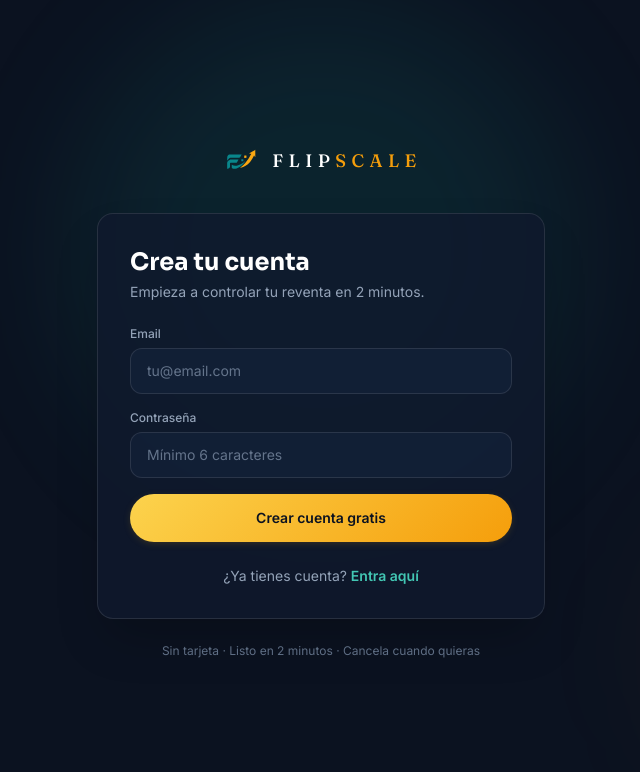
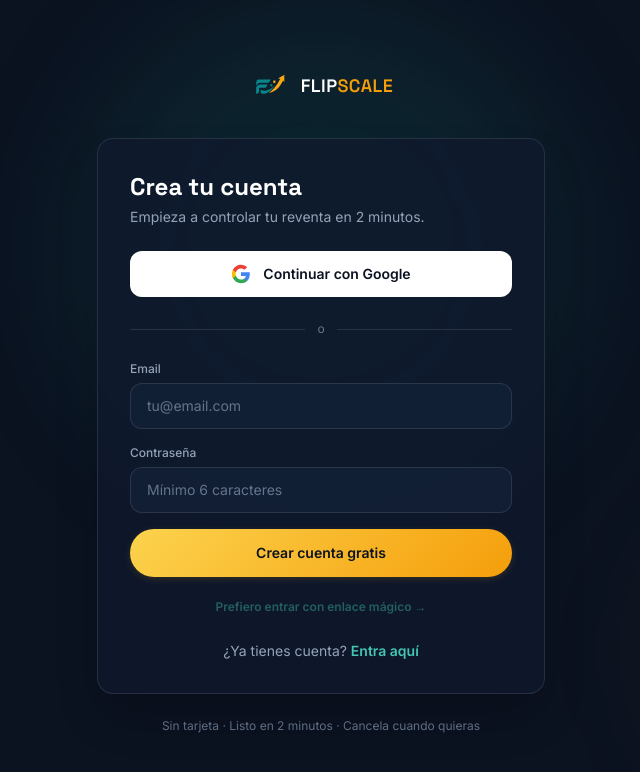
Before and after one commit to sergimipo/Flipscale, a Next.js app: page /register in a window 1280 px wide. Shown: the top 772 px of the page, without its empty margins (319-959 px from the left). Built offline with nearby package versions, Linux system fonts and the light colour scheme; no server answers.

Commit message:
Space Grotesk + magic link + Google OAuth

```diff
--- a/app/layout.tsx
+++ b/app/layout.tsx
@@ -1,10 +1,9 @@
 import type { Metadata } from 'next';
-import { Inter, Sora, Fraunces } from 'next/font/google';
+import { Inter, Space_Grotesk } from 'next/font/google';
 import './globals.css';
 
 const inter = Inter({ subsets: ['latin'], variable: '--font-inter' });
-const sora = Sora({ subsets: ['latin'], variable: '--font-sora', weight: ['400', '600', '700', '800'] });
-const fraunces = Fraunces({ subsets: ['latin'], variable: '--font-fraunces', weight: ['400', '500', '600'] });
+const space = Space_Grotesk({ subsets: ['latin'], variable: '--font-space', weight: ['400', '500', '600', '700'] });
 
 export const metadata: Metadata = {
   title: 'Flipscale — Inteligencia para revendedores',
@@ -15,7 +14,7 @@
 export default function RootLayout({ children }: { children: React.ReactNode }) {
   return (
     <html lang="es">
-      <body className={`${inter.variable} ${sora.variable} ${fraunces.variable} font-sans`}>{children}</body>
+      <body className={`${inter.variable} ${space.variable} font-sans`}>{children}</body>
     </html>
   );
 }
--- a/app/login/page.js
+++ b/app/login/page.js
@@ -25,6 +25,8 @@
   const [password, setPassword] = useState('');
   const [error, setError] = useState('');
   const [loading, setLoading] = useState(false);
+  const [magicSent, setMagicSent] = useState(false);
+  const [showPassword, setShowPassword] = useState(true);
   const router = useRouter();
   const supabase = createClient();
 
@@ -41,6 +43,34 @@
     router.push('/dashboard');
   };
 
+  const handleMagicLink = async (e) => {
+    e.preventDefault();
+    if (!email) {
+      setError('Escribe tu email para enviarte el enlace.');
+      return;
+    }
+    setLoading(true);
+    setError('');
+    const { error } = await supabase.auth.signInWithOtp({
+      email,
+      options: { emailRedirectTo: `${window.location.origin}/auth/callback` },
+    });
+    setLoading(false);
+    if (error) {
+      setError('No se pudo enviar el enlace. Prueba de nuevo.');
+      return;
+    }
+    setMagicSent(true);
+  };
+
+  const handleGoogle = async () => {
+    setLoading(true);
+    await supabase.auth.signInWithOAuth({
+      provider: 'google',
+      options: { redirectTo: `${window.location.origin}/auth/callback` },
+    });
+  };
+
   return (
     <div className="relative flex min-h-screen items-center justify-center overflow-hidden bg-ink-950 px-6 py-16 text-white">
       <div className="pointer-events-none absolute inset-0">
@@ -51,16 +81,90 @@
       <div className="animate-fade-up relative w-full max-w-md">
         <Link href="/" className="mb-8 flex items-center justify-center gap-3 transition hover:scale-[1.02]">
           <Logo />
-          <span className="font-serif text-lg font-medium tracking-[0.3em]">
+          <span className="font-display text-lg font-semibold tracking-wide">
             FLIP<span className="text-accent-500">SCALE</span>
           </span>
         </Link>
 
         <div className="rounded-2xl border border-white/10 bg-ink-900/80 p-8 shadow-2xl backdrop-blur-xl">
+          {magicSent ? (
+            <div className="text-center">
+              <div className="mx-auto mb-4 flex h-14 w-14 items-center justify-center rounded-full bg-brand-500/10 text-2xl">
+                📬
+              </div>
+              <h1 className="font-display text-2xl font-bold">Revisa tu correo</h1>
+              <p className="mt-2 text-sm leading-relaxed text-slate-400">
+                Te hemos enviado un enlace mágico a <span className="font-semibold text-brand-400">{email}</span>.
+                Ábrelo para entrar.
+              </p>
+              <button
+                onClick={() => setMagicSent(false)}
+                className="btn-primary mt-6 inline-block"
+              >
+                Volver
+              </button>
+            </div>
+          ) : (
+            <>
               <h1 className="font-display text-2xl font-bold">Bienvenido de nuevo</h1>
               <p className="mt-1 text-sm text-slate-400">Entra en tu panel de Flipscale.</p>
 
-          <form onSubmit={handleLogin} className="mt-6 space-y-4">
+              {/* BOTÓN GOOGLE */}
+              <button
+                onClick={handleGoogle}
+                disabled={loading}
+                className="mt-6 flex w-full items-center justify-center gap-3 rounded-xl border border-white/10 bg-white px-4 py-3 text-sm font-semibold text-ink-950 transition hover:bg-slate-100 disabled:opacity-60"
+              >
+                <svg className="h-5 w-5" viewBox="0 0 24 24">
+                  <path
+                    d="M22.56 12.25c0-.78-.07-1.53-.2-2.25H12v4.26h5.92c-.26 1.37-1.04 2.53-2.21 3.31v2.77h3.57c2.08-1.92 3.28-4.74 3.28-8.09z"
+                    fill="#4285F4"
+                  />
+                  <path
+                    d="M12 23c2.97 0 5.46-.98 7.28-2.66l-3.57-2.77c-.98.66-2.23 1.06-3.71 1.06-2.86 0-5.29-1.93-6.16-4.53H2.18v2.84C3.99 20.53 7.7 23 12 23z"
+                    fill="#34A853"
+                  />
+                  <path
+                    d="M5.84 14.09c-.22-.66-.35-1.36-.35-2.09s.13-1.43.35-2.09V7.07H2.18C1.43 8.55 1 10.22 1 12s.43 3.45 1.18 4.93l2.85-2.22.81-.62z"
+                    fill="#FBBC05"
+                  />
+                  <path
+                    d="M12 5.38c1.62 0 3.06.56 4.21 1.64l3.15-3.15C17.45 2.09 14.97 1 12 1 7.7 1 3.99 3.47 2.18 7.07l3.66 2.84c.87-2.6 3.3-4.53 6.16-4.53z"
+                    fill="#EA4335"
+                  />
+                </svg>
+                Continuar con Google
+              </button>
+
+              {/* DIVIDER */}
+              <div className="my-6 flex items-center gap-3">
+                <div className="h-px flex-1 bg-white/10" />
+                <span className="text-xs text-slate-500">o</span>
+                <div className="h-px flex-1 bg-white/10" />
+              </div>
+
+              {/* TOGGLE: Email / Contraseña */}
+              <div className="mb-4 flex rounded-lg bg-ink-800/60 p-1">
+                <button
+                  onClick={() => setShowPassword(false)}
+                  className={`flex-1 rounded-md px-3 py-1.5 text-xs font-semibold transition ${
+                    !showPassword ? 'bg-white/10 text-white' : 'text-slate-400'
+                  }`}
+                >
+                  Enlace mágico
+                </button>
+                <button
+                  onClick={() => setShowPassword(true)}
+                  className={`flex-1 rounded-md px-3 py-1.5 text-xs font-semibold transition ${
+                    showPassword ? 'bg-white/10 text-white' : 'text-slate-400'
+                  }`}
+                >
+                  Email y contraseña
+                </button>
+              </div>
+
+              {showPassword ? (
+                <form onSubmit={handleLogin} className="space-y-4">
                   <div>
                     <label className="mb-1.5 block text-xs font-medium text-slate-400">Email</label>
                     <input
@@ -83,15 +187,35 @@
                       className="w-full rounded-xl border border-white/10 bg-ink-800/60 px-4 py-3 text-sm outline-none transition placeholder:text-slate-500 focus:border-brand-500"
                     />
                   </div>
-
                   {error && (
                     <p className="rounded-lg border border-red-500/30 bg-red-500/10 p-3 text-xs text-red-400">{error}</p>
                   )}
-
                   <button type="submit" disabled={loading} className="btn-primary w-full disabled:opacity-60">
                     {loading ? 'Entrando…' : 'Entrar'}
                   </button>
                 </form>
+              ) : (
+                <form onSubmit={handleMagicLink} className="space-y-4">
+                  <div>
+                    <label className="mb-1.5 block text-xs font-medium text-slate-400">Email</label>
+                    <input
+                      type="email"
+                      required
+                      value={email}
+                      onChange={(e) => setEmail(e.target.value)}
+                      placeholder="tu@email.com"
+                      className="w-full rounded-xl border border-white/10 bg-ink-800/60 px-4 py-3 text-sm outline-none transition placeholder:text-slate-500 focus:border-brand-500"
+                    />
+                    <p className="mt-1.5 text-xs text-slate-500">Te enviaremos un enlace para entrar sin contraseña.</p>
+                  </div>
+                  {error && (
+                    <p className="rounded-lg border border-red-500/30 bg-red-500/10 p-3 text-xs text-red-400">{error}</p>
+                  )}
+                  <button type="submit" disabled={loading} className="btn-primary w-full disabled:opacity-60">
+                    {loading ? 'Enviando…' : 'Enviar enlace mágico'}
+                  </button>
+                </form>
+              )}
 
               <p className="mt-6 text-center text-sm text-slate-400">
                 ¿No tienes cuenta?{' '}
@@ -99,6 +223,8 @@
                   Crea una gratis
                 </Link>
               </p>
+            </>
+          )}
         </div>
 
         <p className="mt-6 text-center text-xs text-slate-500">
--- a/app/page.tsx
+++ b/app/page.tsx
@@ -148,7 +148,7 @@
         <div className="mx-auto flex h-20 max-w-6xl items-center justify-between px-6">
           <Link href="/" className="flex items-center gap-3 transition-all duration-300 hover:scale-[1.02]">
             <Logo className="h-11 w-11 drop-shadow-[0_0_8px_rgba(20,184,166,0.3)]" />
-            <span className="font-serif text-lg font-medium tracking-[0.3em]">
+            <span className="font-display text-lg font-semibold tracking-wide">
               FLIP<span className="text-accent-500">SCALE</span>
             </span>
           </Link>
@@ -437,7 +437,7 @@
           <div className="mx-auto flex max-w-6xl flex-col items-center justify-between gap-4 text-sm text-slate-500 md:flex-row">
             <div className="flex items-center gap-2">
               <Logo className="h-8 w-8" />
-              <span className="font-serif text-sm font-medium tracking-[0.25em]">
+              <span className="font-display text-sm font-semibold tracking-wide">
                 FLIP<span className="text-accent-500">SCALE</span>
               </span>
             </div>
--- a/app/register/page.js
+++ b/app/register/page.js
@@ -25,7 +25,7 @@
   const [password, setPassword] = useState('');
   const [error, setError] = useState('');
   const [loading, setLoading] = useState(false);
-  const [confirm, setConfirm] = useState(false);
+  const [magicSent, setMagicSent] = useState(false);
   const router = useRouter();
   const supabase = createClient();
 
@@ -48,10 +48,38 @@
       return;
     }
     if (!data.session) {
-      setConfirm(true);
+      setMagicSent(true);
       return;
     }
     router.push('/dashboard');
+  };
+
+  const handleMagicLink = async (e) => {
+    e.preventDefault();
+    if (!email) {
+      setError('Escribe tu email para enviarte el enlace.');
+      return;
+    }
+    setLoading(true);
+    setError('');
+    const { error } = await supabase.auth.signInWithOtp({
+      email,
+      options: { emailRedirectTo: `${window.location.origin}/auth/callback` },
+    });
+    setLoading(false);
+    if (error) {
+      setError('No se pudo enviar el enlace. Prueba de nuevo.');
+      return;
+    }
+    setMagicSent(true);
+  };
+
+  const handleGoogle = async () => {
+    setLoading(true);
+    await supabase.auth.signInWithOAuth({
+      provider: 'google',
+      options: { redirectTo: `${window.location.origin}/auth/callback` },
+    });
   };
 
   return (
@@ -64,13 +92,13 @@
       <div className="animate-fade-up relative w-full max-w-md">
         <Link href="/" className="mb-8 flex items-center justify-center gap-3 transition hover:scale-[1.02]">
           <Logo />
-          <span className="font-serif text-lg font-medium tracking-[0.3em]">
+          <span className="font-display text-lg font-semibold tracking-wide">
             FLIP<span className="text-accent-500">SCALE</span>
           </span>
         </Link>
 
         <div className="rounded-2xl border border-white/10 bg-ink-900/80 p-8 shadow-2xl backdrop-blur-xl">
-          {confirm ? (
+          {magicSent ? (
             <div className="text-center">
               <div className="mx-auto mb-4 flex h-14 w-14 items-center justify-center rounded-full bg-brand-500/10 text-2xl">
                 📬
@@ -78,18 +106,56 @@
               <h1 className="font-display text-2xl font-bold">Revisa tu correo</h1>
               <p className="mt-2 text-sm leading-relaxed text-slate-400">
                 Te hemos enviado un enlace a <span className="font-semibold text-brand-400">{email}</span> para
-                activar tu cuenta.
+                activar tu cuenta o entrar directamente.
               </p>
-              <Link href="/login" className="btn-primary mt-6 inline-block">
-                Ir a entrar
-              </Link>
+              <button
+                onClick={() => setMagicSent(false)}
+                className="btn-primary mt-6 inline-block"
+              >
+                Volver
+              </button>
             </div>
           ) : (
             <>
               <h1 className="font-display text-2xl font-bold">Crea tu cuenta</h1>
               <p className="mt-1 text-sm text-slate-400">Empieza a controlar tu reventa en 2 minutos.</p>
 
-              <form onSubmit={handleRegister} className="mt-6 space-y-4">
+              {/* BOTÓN GOOGLE */}
+              <button
+                onClick={handleGoogle}
+                disabled={loading}
+                className="mt-6 flex w-full items-center justify-center gap-3 rounded-xl border border-white/10 bg-white px-4 py-3 text-sm font-semibold text-ink-950 transition hover:bg-slate-100 disabled:opacity-60"
+              >
+                <svg className="h-5 w-5" viewBox="0 0 24 24">
+                  <path
+                    d="M22.56 12.25c0-.78-.07-1.53-.2-2.25H12v4.26h5.92c-.26 1.37-1.04 2.53-2.21 3.31v2.77h3.57c2.08-1.92 3.28-4.74 3.28-8.09z"
+                    fill="#4285F4"
+                  />
+                  <path
+                    d="M12 23c2.97 0 5.46-.98 7.28-2.66l-3.57-2.77c-.98.66-2.23 1.06-3.71 1.06-2.86 0-5.29-1.93-6.16-4.53H2.18v2.84C3.99 20.53 7.7 23 12 23z"
+                    fill="#34A853"
+                  />
+                  <path
+                    d="M5.84 14.09c-.22-.66-.35-1.36-.35-2.09s.13-1.43.35-2.09V7.07H2.18C1.43 8.55 1 10.22 1 12s.43 3.45 1.18 4.93l2.85-2.22.81-.62z"
+                    fill="#FBBC05"
+                  />
+                  <path
+                    d="M12 5.38c1.62 0 3.06.56 4.21 1.64l3.15-3.15C17.45 2.09 14.97 1 12 1 7.7 1 3.99 3.47 2.18 7.07l3.66 2.84c.87-2.6 3.3-4.53 6.16-4.53z"
+                    fill="#EA4335"
+                  />
+                </svg>
+                Continuar con Google
+              </button>
+
+              {/* DIVIDER */}
+              <div className="my-6 flex items-center gap-3">
+                <div className="h-px flex-1 bg-white/10" />
+                <span className="text-xs text-slate-500">o</span>
+                <div className="h-px flex-1 bg-white/10" />
+              </div>
+
+              {/* FORMULARIO EMAIL */}
+              <form onSubmit={handleRegister} className="space-y-4">
                 <div>
                   <label className="mb-1.5 block text-xs font-medium text-slate-400">Email</label>
                   <input
@@ -112,15 +178,24 @@
                     className="w-full rounded-xl border border-white/10 bg-ink-800/60 px-4 py-3 text-sm outline-none transition placeholder:text-slate-500 focus:border-brand-500"
                   />
                 </div>
-
                 {error && (
                   <p className="rounded-lg border border-red-500/30 bg-red-500/10 p-3 text-xs text-red-400">{error}</p>
                 )}
-
                 <button type="submit" disabled={loading} className="btn-primary w-full disabled:opacity-60">
                   {loading ? 'Creando cuenta…' : 'Crear cuenta gratis'}
                 </button>
               </form>
+
+              {/* MAGIC LINK */}
+              <div className="mt-4 text-center">
+                <button
+                  onClick={handleMagicLink}
+                  disabled={loading || !email}
+                  className="text-xs font-semibold text-brand-400 transition hover:text-brand-300 disabled:opacity-40"
+                >
+                  Prefiero entrar con enlace mágico →
+                </button>
+              </div>
 
               <p className="mt-6 text-center text-sm text-slate-400">
                 ¿Ya tienes cuenta?{' '}
--- a/tailwind.config.ts
+++ b/tailwind.config.ts
@@ -37,8 +37,7 @@
       },
       fontFamily: {
         sans: ['var(--font-inter)', 'system-ui', 'sans-serif'],
-        display: ['var(--font-sora)', 'var(--font-inter)', 'system-ui', 'sans-serif'],
-        serif: ['var(--font-fraunces)', 'Georgia', 'serif'],
+        display: ['var(--font-space)', 'var(--font-inter)', 'system-ui', 'sans-serif'],
       },
       boxShadow: {
         card: '0 1px 2px rgba(11,18,32,0.06), 0 8px 24px -8px rgba(11,18,32,0.12)',
```
Lines whose indentation alone changed are shown as unchanged.
